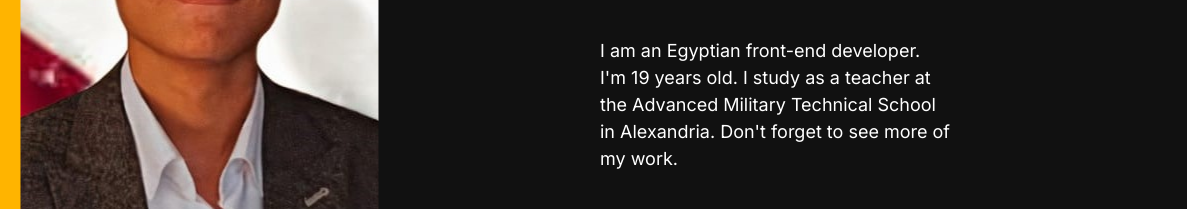
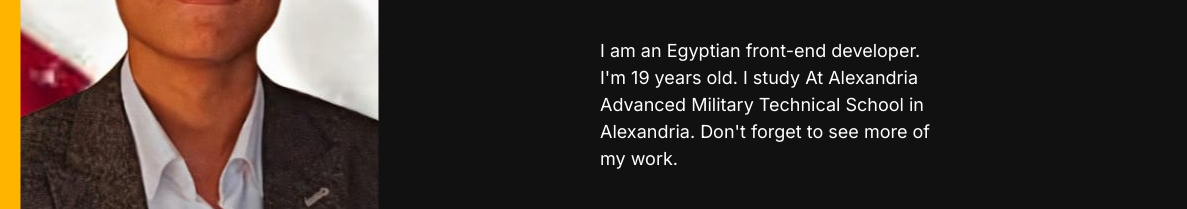
Before and after one commit to PricneMohamed/Portfolio, a plain HTML site: page index.html in a window 1280 px wide. Shown: the part 412-621 px from the top of the page, 0-1187 px from the left. Drawn offline with nearby package versions, Linux system fonts and the light colour scheme; a web font is replaced by a local one.

Commit message:
Update index.html

```diff
--- a/index.html
+++ b/index.html
@@ -367,8 +367,7 @@
         <h1 class="uppercase xl:text-[45px] lg:text-[40px] md:text-[35px] sm:[30px] font-bold text-white h1_name"><span class="name"></span> <br>
             FRONT END DEVELOPER</h1>
             <h2 class="text-white conter_h2 xl:w-[70%] lg:w-[70%] w-[100%] mt-10 text-[18px]">
-                I am an Egyptian front-end developer. I'm 19 years old. I study as a teacher at the
-                Advanced Military Technical School in Alexandria. Don't forget to see more of my work.
+                I am an Egyptian front-end developer. I'm 19 years old. I study At Alexandria Advanced Military Technical School in Alexandria. Don't forget to see more of my work.
             </h2>
             <a href="https://github.com/PricneMohamed?tab=repositories" class="w-[200px] mt-10 ml-32 p-4 rounded-[40px] a_link about">
                 <button class="btn_about m-auto text-white uppercase tracking-[3px] font-bold">
```
